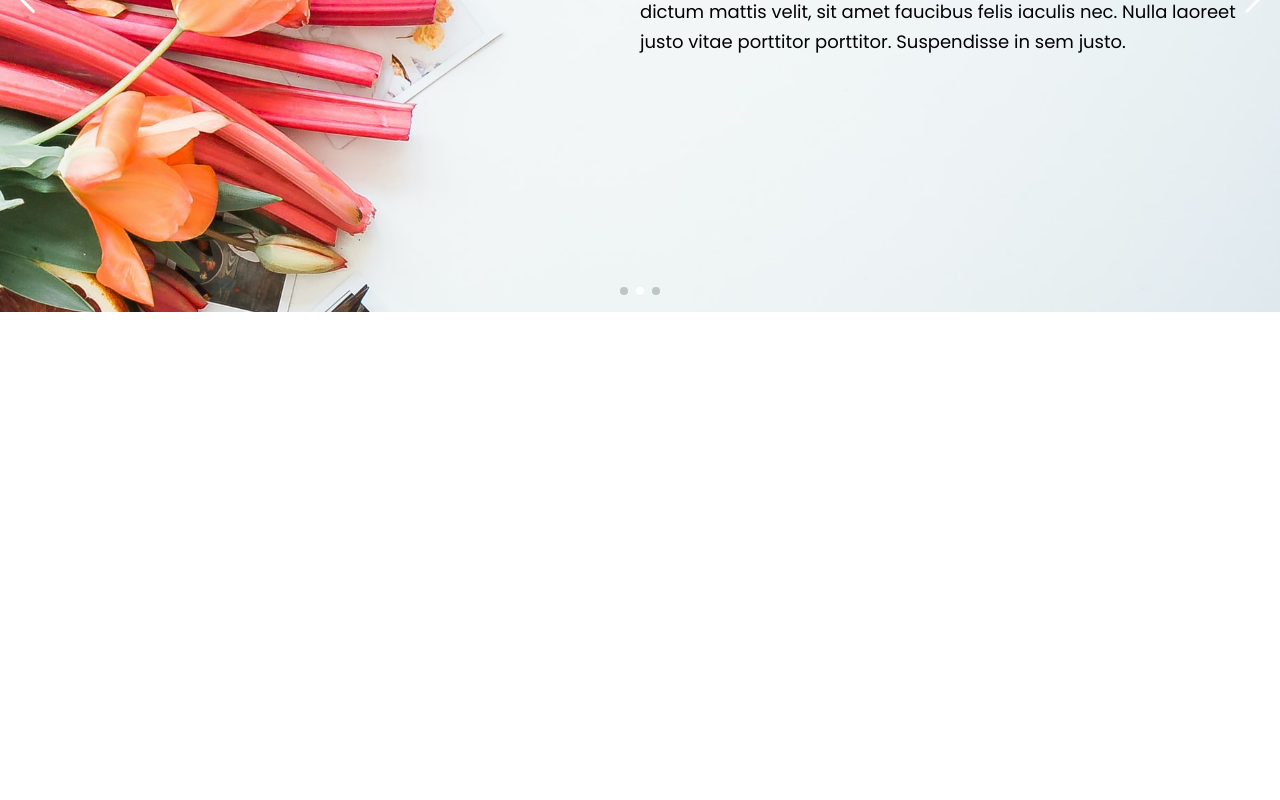
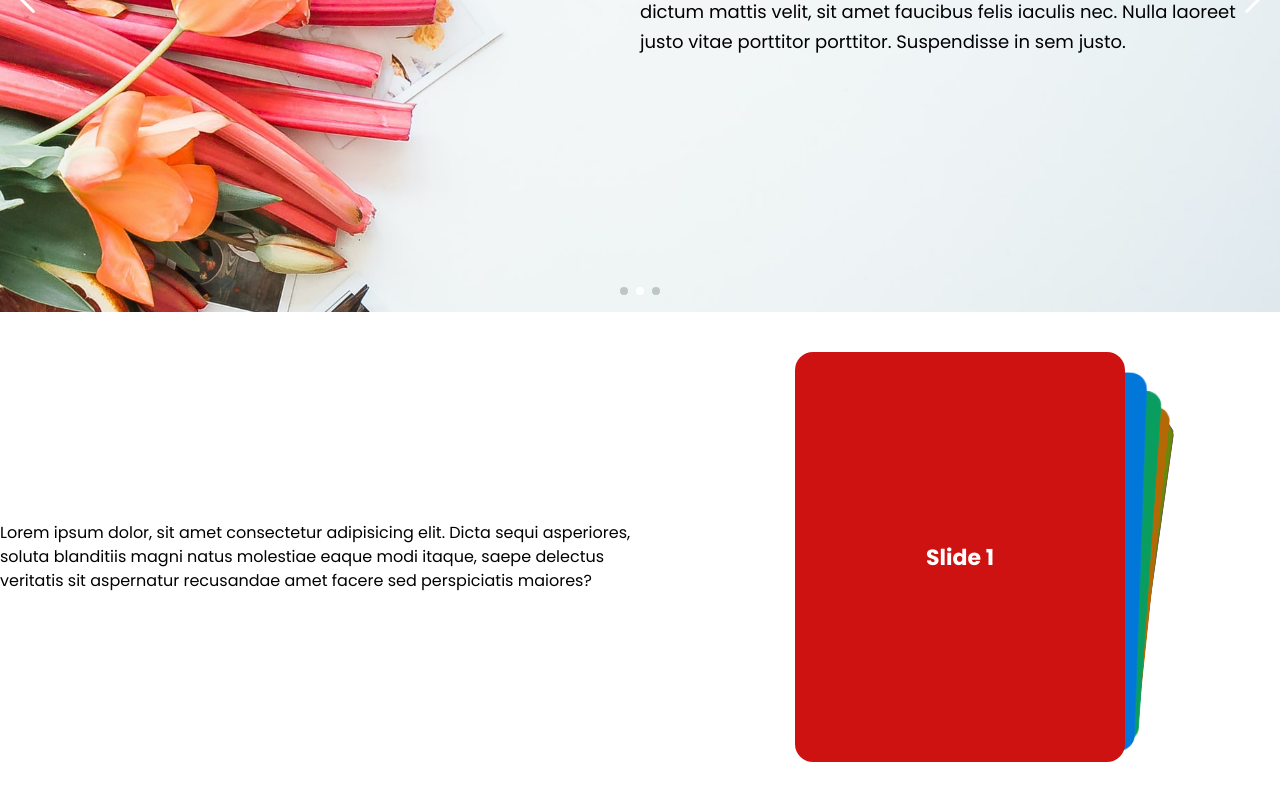
Before and after one commit to FilipKaczmarek/DietitianPortfolio-Karolina, a React (Create React App) app: page / in a window 1280 px wide. Shown: the part 396-1196 px from the top of the page. Before the commit the page ends 800 px from the top, so only its background shows below. Built offline with nearby package versions, Linux system fonts and the light colour scheme.

Commit message:
Transformation section created and added to Hero

```diff
--- a/src/Sections/Hero/Hero.jsx
+++ b/src/Sections/Hero/Hero.jsx
@@ -3,6 +3,8 @@ import PropTypes from "prop-types";
 
 import { Swiper, SwiperSlide } from "swiper/react";
 import { Navigation, Pagination, A11y, Autoplay, Parallax } from "swiper";
+
+import Transformation from "./TransformationSection/Transformation.jsx";
 
 import "swiper/css";
 import "swiper/css/navigation";
@@ -32,6 +34,7 @@ const content = [
 
 export const Hero = ({ className }) => {
   return (
+    <div>
       <div className="w-screen h-[80vh]">
         <Swiper
           modules={[Navigation, Pagination, Autoplay, A11y, Parallax]}
@@ -63,7 +66,10 @@ export const Hero = ({ className }) => {
           ></div>
           {content.map((contentElement) => {
             return (
-            <SwiperSlide className="w-screen h-[80vh]" key={contentElement.id}>
+              <SwiperSlide
+                className="w-screen h-[80vh]"
+                key={contentElement.id}
+              >
                 <div className="max-w-screen-xl mx-auto h-full flex flex-col items-end justify-center">
                   <h1
                     className={`title text-2xl font-bold pb-2
@@ -97,6 +103,8 @@ export const Hero = ({ className }) => {
           })}
         </Swiper>
       </div>
+      <Transformation></Transformation>
+    </div>
   );
 };
 
--- /dev/null
+++ b/src/Sections/Hero/TransformationSection/Transformation.jsx
@@ -0,0 +1,47 @@
+import React from "react";
+import PropTypes from "prop-types";
+
+import { Swiper, SwiperSlide } from "swiper/react";
+import { EffectCards } from "swiper";
+
+import "swiper/css";
+import "swiper/css/effect-cards";
+
+import './transformation.css'
+
+export const Transformation = ({ className }) => {
+  return (
+    <div className="max-w-screen-xl mx-auto flex flex-row items-center my-5 py-5">
+      <div className="w-6/12">
+        Lorem ipsum dolor, sit amet consectetur adipisicing elit. Dicta sequi
+        asperiores, soluta blanditiis magni natus molestiae eaque modi itaque,
+        saepe delectus veritatis sit aspernatur recusandae amet facere sed
+        perspiciatis maiores?
+      </div>
+      <div className="w-6/12">
+        <Swiper
+          effect={"cards"}
+          grabCursor={true}
+          modules={[EffectCards]}
+          className="transformation-swiper"
+        >
+          <SwiperSlide className="transformation-swiper--card">Slide 1</SwiperSlide>
+          <SwiperSlide className="transformation-swiper--card">Slide 2</SwiperSlide>
+          <SwiperSlide className="transformation-swiper--card">Slide 3</SwiperSlide>
+          <SwiperSlide className="transformation-swiper--card">Slide 4</SwiperSlide>
+          <SwiperSlide className="transformation-swiper--card">Slide 5</SwiperSlide>
+          <SwiperSlide className="transformation-swiper--card">Slide 6</SwiperSlide>
+          <SwiperSlide className="transformation-swiper--card">Slide 7</SwiperSlide>
+          <SwiperSlide className="transformation-swiper--card">Slide 8</SwiperSlide>
+          <SwiperSlide className="transformation-swiper--card">Slide 9</SwiperSlide>
+        </Swiper>
+      </div>
+    </div>
+  );
+};
+
+Transformation.propTypes = {
+  className: PropTypes.string,
+};
+
+export default Transformation;
--- /dev/null
+++ b/src/Sections/Hero/TransformationSection/transformation.css
@@ -0,0 +1,56 @@
+.transformation-swiper {
+    /* width: 240px;
+    height: 320px; */
+    width: 330px;
+    height: 410px;
+  }
+
+  .transformation-swiper--card {
+    display: flex;
+    align-items: center;
+    justify-content: center;
+    border-radius: 18px;
+    font-size: 22px;
+    font-weight: bold;
+    color: #fff;
+  }
+
+  .transformation-swiper--card:nth-child(1n) {
+    background-color: rgb(206, 17, 17);
+  }
+
+  .transformation-swiper--card:nth-child(2n) {
+    background-color: rgb(0, 140, 255);
+  }
+
+  .transformation-swiper--card:nth-child(3n) {
+    background-color: rgb(10, 184, 111);
+  }
+
+  .transformation-swiper--card:nth-child(4n) {
+    background-color: rgb(211, 122, 7);
+  }
+
+  .transformation-swiper--card:nth-child(5n) {
+    background-color: rgb(118, 163, 12);
+  }
+
+  .transformation-swiper--card:nth-child(6n) {
+    background-color: rgb(180, 10, 47);
+  }
+
+  .transformation-swiper--card:nth-child(7n) {
+    background-color: rgb(35, 99, 19);
+  }
+
+  .transformation-swiper--card:nth-child(8n) {
+    background-color: rgb(0, 68, 255);
+  }
+
+  .transformation-swiper--card:nth-child(9n) {
+    background-color: rgb(218, 12, 218);
+  }
+
+  .transformation-swiper--card:nth-child(10n) {
+    background-color: rgb(54, 94, 77);
+  }
```
Lines whose indentation alone changed are shown as unchanged.
